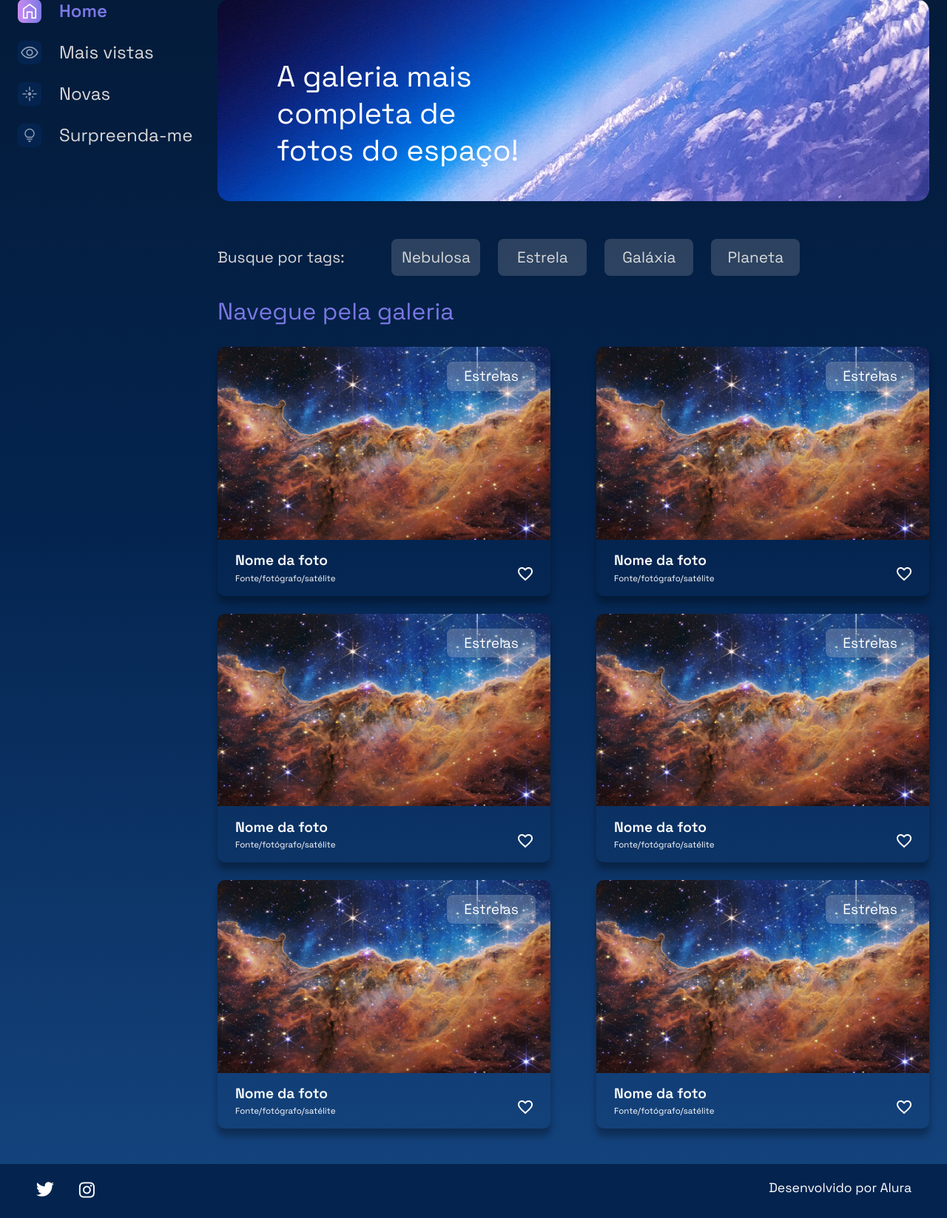
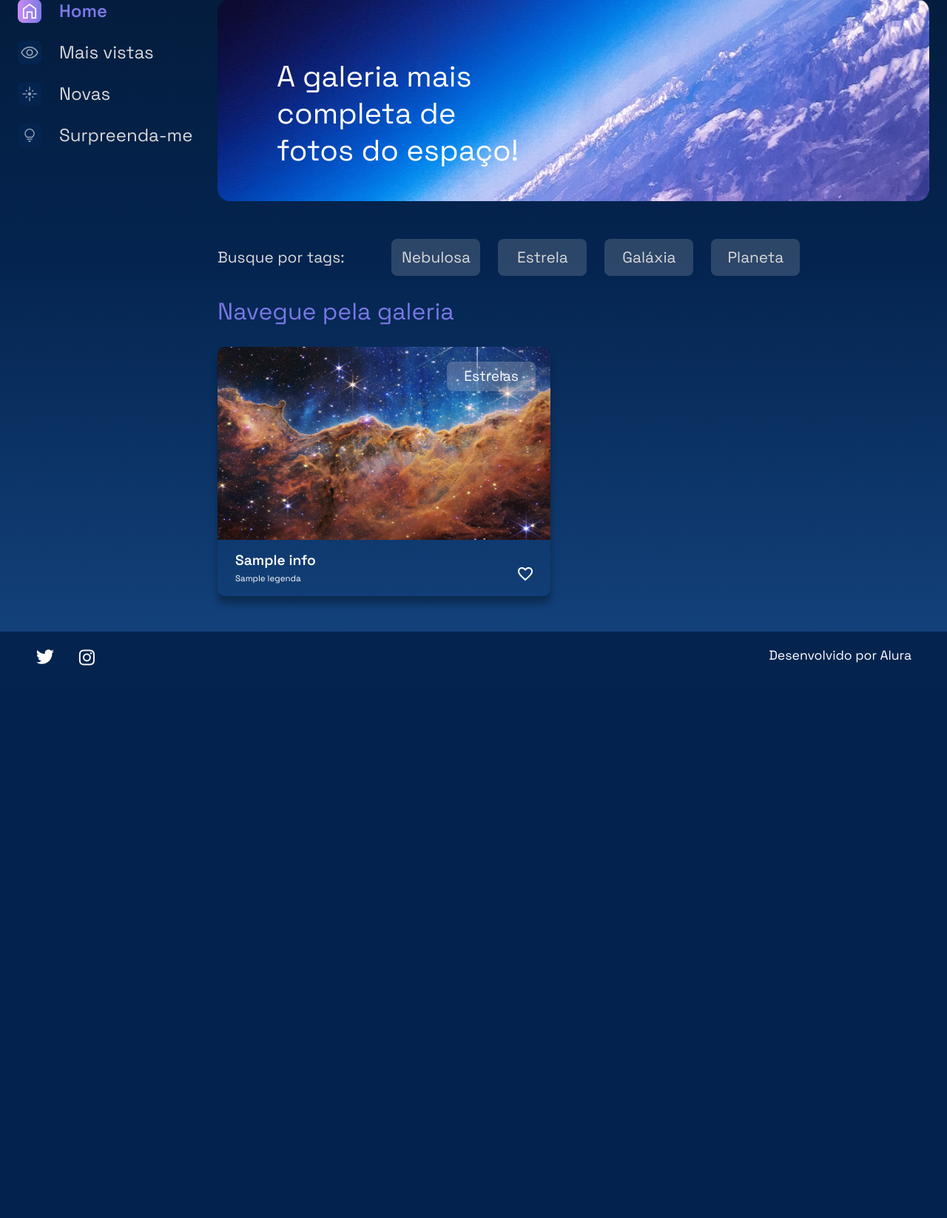
Before and after one commit to gazz-w/alura_space, a Django app: template templates/galeria/index.html in a window 1280 px wide. Shown: the part 227-1874 px from the top of the page at 74% size. After the commit the page ends 1127 px from the top, so only its background shows below. Run offline with Django 3.2, Linux system fonts and the light colour scheme; the template is opened without the code that fills it: most values are stand-ins (such as "Sample title", 1, 10 or a date in 2020).

Commit message:
adicionado nomes dinâmicos aos cards dentro do html

```diff
--- a/templates/galeria/index.html
+++ b/templates/galeria/index.html
@@ -19,9 +19,11 @@
         </ul>
     </section>
     <section class="galeria">
+
         <div class="cards">
             <h2 class="cards__titulo">Navegue pela galeria</h2>
             <ul class="cards__lista">
+                {% for foto_id, info in cards.items %}
                 <li class="card">
                     <a href="{% url 'imagem' %}">
                         <img class="card__imagem" src="{% static '/assets/imagens/galeria/carina-nebula.png' %}"
@@ -29,97 +31,19 @@
                     </a>
                     <span class="card__tag">Estrelas</span>
                     <div class="card__info">
-                        <p class="card__titulo">Nome da foto</p>
+                        <p class="card__titulo">{{ info.nome }}</p>
                         <div class="card__texto">
-                            <p class="card__descricao">Fonte/fotógrafo/satélite</p>
+                            <p class="card__descricao">{{ info.legenda }}</p>
                             <span>
                                 <img src="{% static '/assets/ícones/1x/favorite_outline.png' %}" alt="ícone de coração">
                             </span>
                         </div>
                     </div>
                 </li>
-                <li class="card">
-                    <a href="{% url 'imagem' %}">
-                        <img class="card__imagem" src="{% static '/assets/imagens/galeria/carina-nebula.png' %}"
-                            alt="foto">
-                    </a>
-                    <span class="card__tag">Estrelas</span>
-                    <div class="card__info">
-                        <p class="card__titulo">Nome da foto</p>
-                        <div class="card__texto">
-                            <p class="card__descricao">Fonte/fotógrafo/satélite</p>
-                            <span>
-                                <img src="{% static '/assets/ícones/1x/favorite_outline.png' %}" alt="ícone de coração">
-                            </span>
-                        </div>
-                    </div>
-                </li>
-                <li class="card">
-                    <a href="{% url 'imagem' %}">
-                        <img class="card__imagem" src="{% static '/assets/imagens/galeria/carina-nebula.png' %}"
-                            alt="foto">
-                    </a>
-                    <span class="card__tag">Estrelas</span>
-                    <div class="card__info">
-                        <p class="card__titulo">Nome da foto</p>
-                        <div class="card__texto">
-                            <p class="card__descricao">Fonte/fotógrafo/satélite</p>
-                            <span>
-                                <img src="{% static '/assets/ícones/1x/favorite_outline.png' %}" alt="ícone de coração">
-                            </span>
-                        </div>
-                    </div>
-                </li>
-                <li class="card">
-                    <a href="{% url 'imagem' %}">
-                        <img class="card__imagem" src="{% static '/assets/imagens/galeria/carina-nebula.png' %}"
-                            alt="foto">
-                    </a>
-                    <span class="card__tag">Estrelas</span>
-                    <div class="card__info">
-                        <p class="card__titulo">Nome da foto</p>
-                        <div class="card__texto">
-                            <p class="card__descricao">Fonte/fotógrafo/satélite</p>
-                            <span>
-                                <img src="{% static '/assets/ícones/1x/favorite_outline.png' %}" alt="ícone de coração">
-                            </span>
-                        </div>
-                    </div>
-                </li>
-                <li class="card">
-                    <a href="{% url 'imagem' %}">
-                        <img class="card__imagem" src="{% static '/assets/imagens/galeria/carina-nebula.png' %}"
-                            alt="foto">
-                    </a>
-                    <span class="card__tag">Estrelas</span>
-                    <div class="card__info">
-                        <p class="card__titulo">Nome da foto</p>
-                        <div class="card__texto">
-                            <p class="card__descricao">Fonte/fotógrafo/satélite</p>
-                            <span>
-                                <img src="{% static '/assets/ícones/1x/favorite_outline.png' %}" alt="ícone de coração">
-                            </span>
-                        </div>
-                    </div>
-                </li>
-                <li class="card">
-                    <a href="{% url 'imagem' %}">
-                        <img class="card__imagem" src="{% static '/assets/imagens/galeria/carina-nebula.png' %}"
-                            alt="foto">
-                    </a>
-                    <span class="card__tag">Estrelas</span>
-                    <div class="card__info">
-                        <p class="card__titulo">Nome da foto</p>
-                        <div class="card__texto">
-                            <p class="card__descricao">Fonte/fotógrafo/satélite</p>
-                            <span>
-                                <img src="{% static '/assets/ícones/1x/favorite_outline.png' %}" alt="ícone de coração">
-                            </span>
-                        </div>
-                    </div>
-                </li>
+                {% endfor %}
             </ul>
         </div>
+
     </section>
 </section>
 
```
Also changed, not shown: galeria/views.py (+7 -1 lines).
